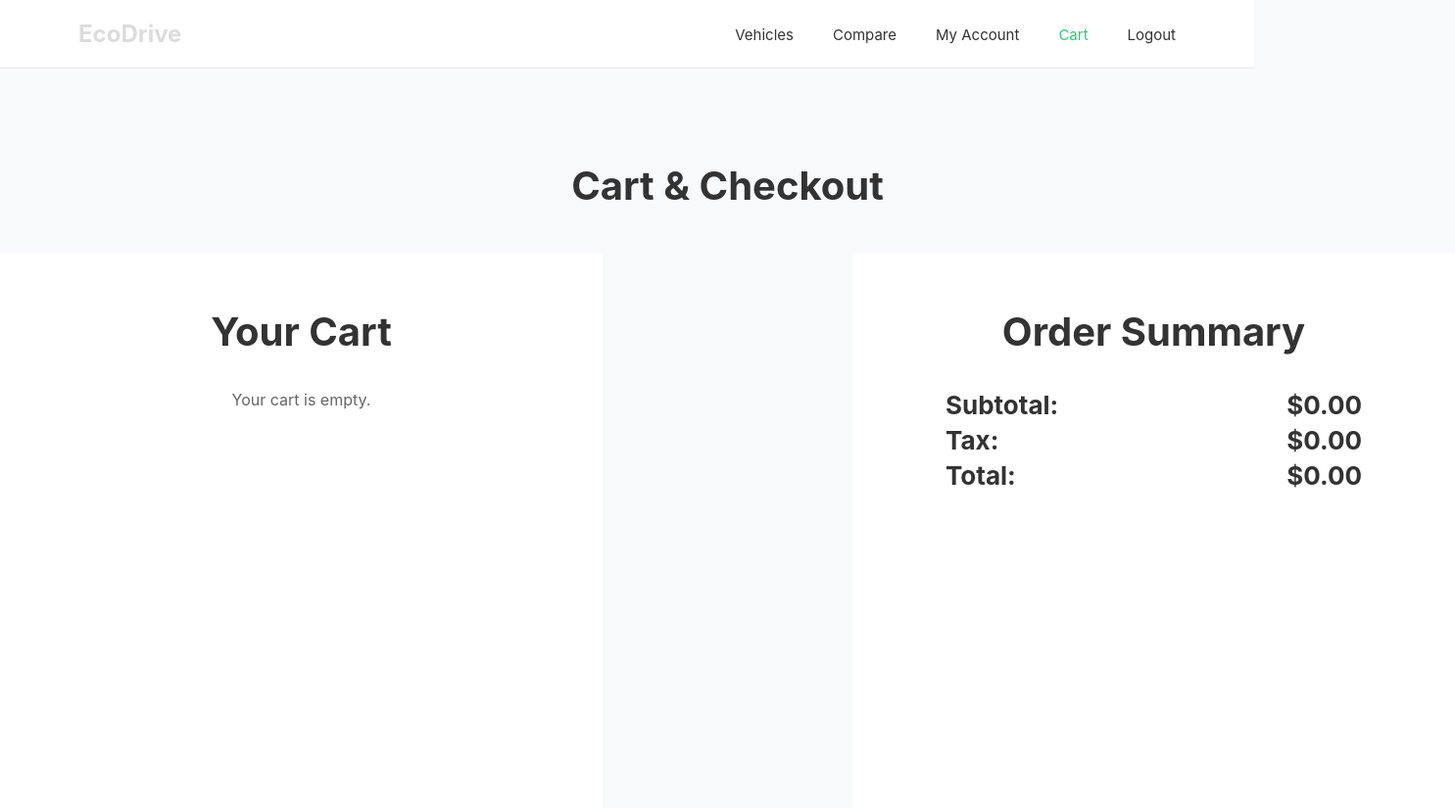
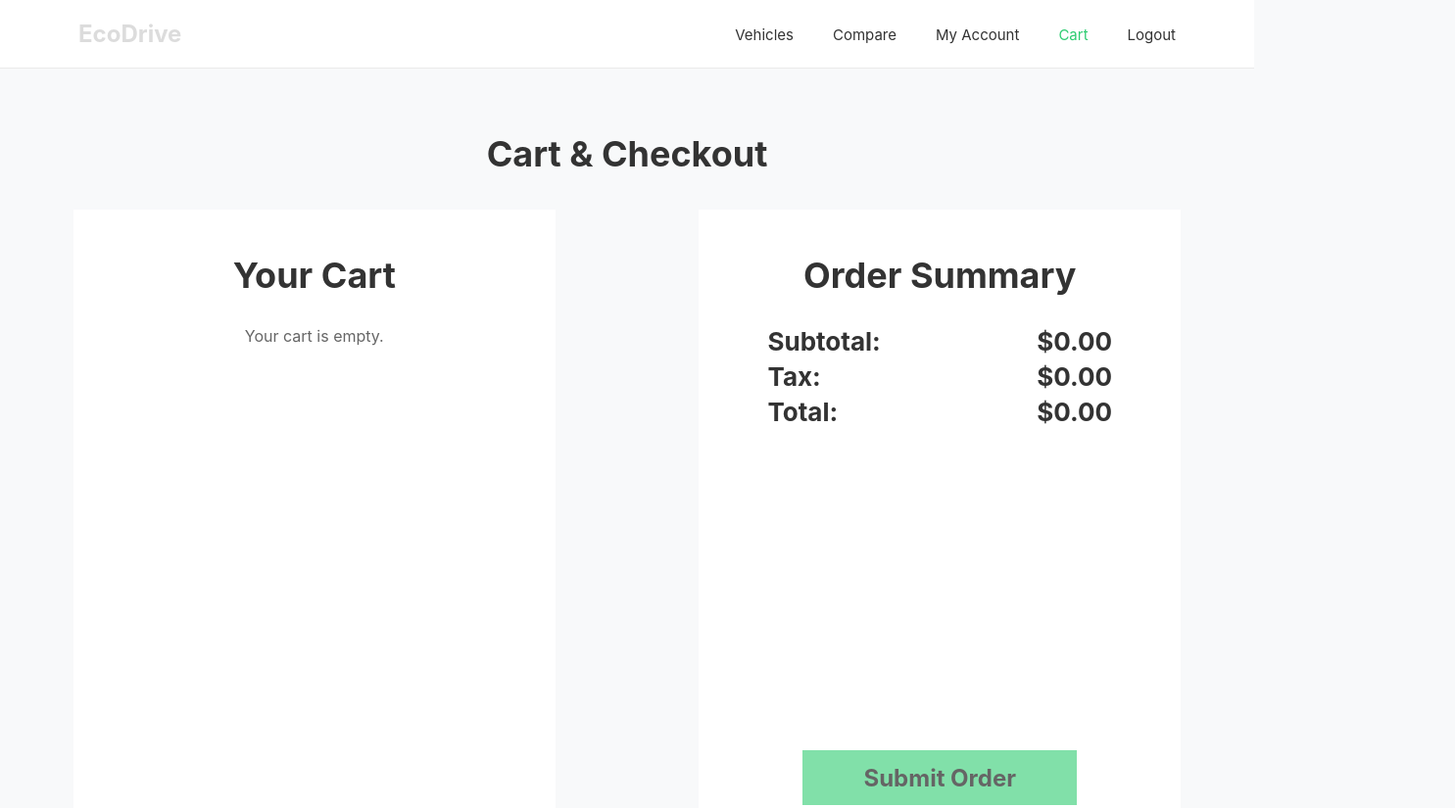
Before and after one commit to Somilstar/ecoDrive, a plain HTML site: page frontend/cart.html in a window 1280 px wide. Shown: the top 825 px of the page at 98% size, 1485 px wide, since content can reach past the window. Drawn offline with Linux system fonts and the light colour scheme.

Commit message:
modify styling

```diff
--- a/frontend/style.css
+++ b/frontend/style.css
@@ -115,34 +115,35 @@ h1 {
 /* Cart and Checkout Page */
 
 .checkout-page {
-    width: 1485px;
-    margin: 95px auto 60px;
+    width: calc(100% - 150px);
+    max-width: 1485px;
+    margin: 65px auto 40px;
 }
 
 .checkout-page > h1 {
-    margin-bottom: 45px;
+    margin-bottom: 35px;
     text-align: center;
-    font-size: 40px;
+    font-size: 36px;
 }
 
 /* Places the cart and order summary beside each other */
 .checkout-layout {
     display: grid;
-    grid-template-columns: 615px 615px;
-    gap: 255px;
+    grid-template-columns: 1fr 1fr;
+    gap: 13%;
 }
 
 /* Shared styling for both white boxes */
 .checkout-box {
-    min-height: 755px;
-    padding: 55px 95px 38px;
+    min-height: 640px;
+    padding: 45px 70px 32px;
     background-color: #ffffff;
 }
 
 .checkout-box h2 {
-    margin-bottom: 35px;
+    margin-bottom: 30px;
     text-align: center;
-    font-size: 40px;
+    font-size: 36px;
 }
 
 /* Vehicle information in the cart */
@@ -238,13 +239,13 @@ h1 {
 /* Green submit button */
 .submit-order-button {
     display: block;
-    width: 330px;
-    height: 64px;
+    width: 280px;
+    height: 56px;
     margin: 0 auto;
     border: none;
     background-color: #2ecc71;
     color: #000000;
-    font-size: 28px;
+    font-size: 24px;
     font-weight: bold;
     cursor: pointer;
 }
```
